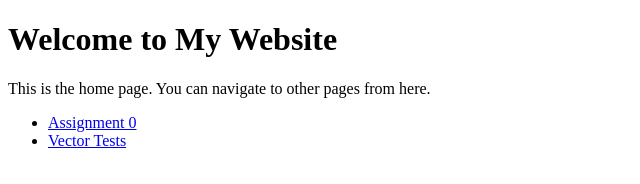
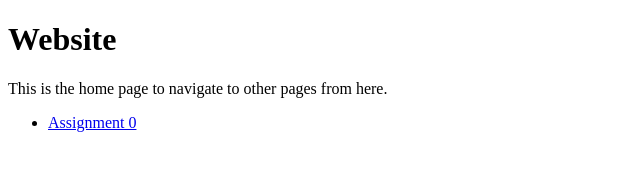
Before and after one commit to OceanBIvd/CSE-160-ASG0, a plain HTML site: page index.html in a window 1280 px wide. Shown: the whole page, without its empty margins (0-640 px from the left). Drawn offline with Linux system fonts and the light colour scheme.

Commit message:
Update index.html

```diff
--- a/index.html
+++ b/index.html
@@ -6,13 +6,11 @@
     <title>Home Page</title>
 </head>
 <body>
-    <h1>Welcome to My Website</h1>
-    <p>This is the home page. You can navigate to other pages from here.</p>
+    <h1> Website</h1>
+    <p>This is the home page to navigate to other pages from here.</p>
     <nav>
         <ul>
             <li><a href="asg0.html">Assignment 0</a></li>
-            <li><a href="vectorTests.html">Vector Tests</a></li>
-            <!-- Add other links as needed -->
         </ul>
     </nav>
 </body>
```
